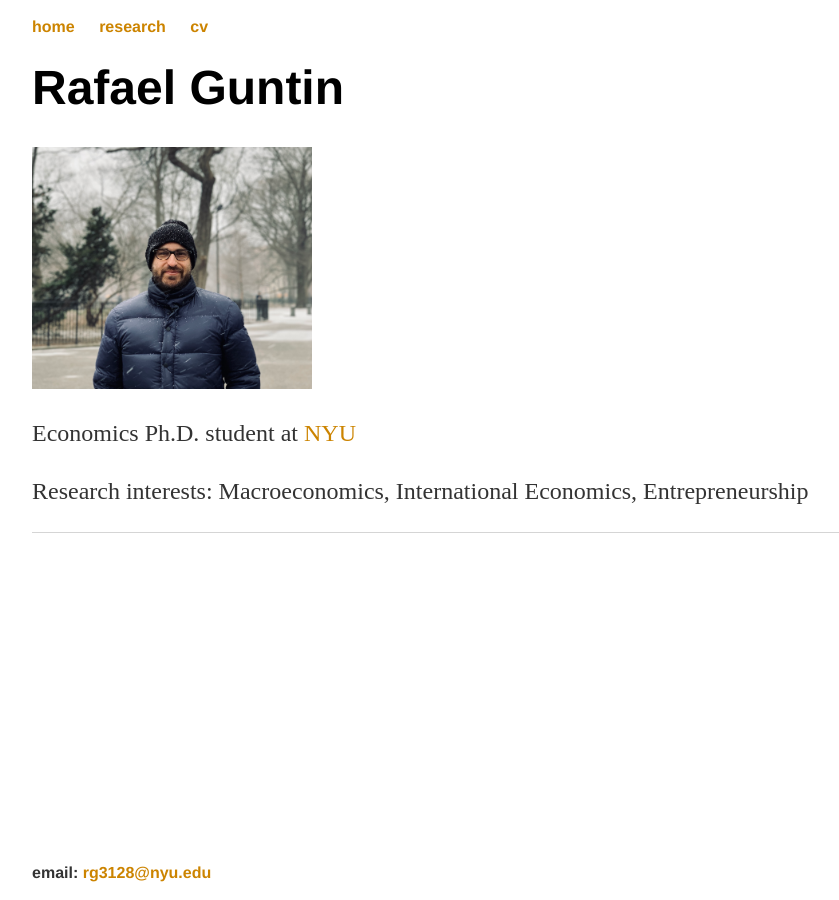
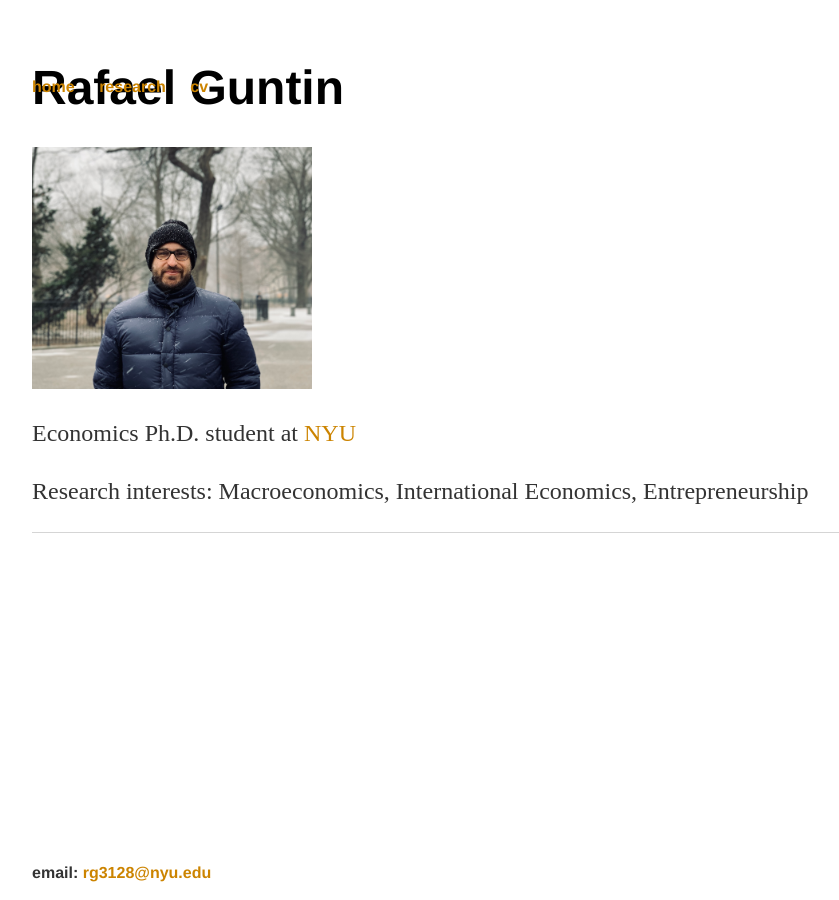
Before and after one commit to rafaguntin/rafaguntin.github.io, a Jekyll site: the page built from index.html, in a window 1280 px wide. Shown: the whole page, without its empty margins (64-903 px from the left). Built offline with Jekyll 4.4.1, drawn with Linux system fonts in a browser that asks for light colours.

Commit message:
Update main.css

```diff
--- a/css/main.css
+++ b/css/main.css
@@ -14,16 +14,8 @@
 
 nav ul, footer ul { font-size: 1em; font-family: 'Helvetica', 'Arial', 'Sans-Serif'; padding: 0px; list-style: none; font-weight: bold; }
 nav ul li, footer ul li { display: inline; margin-right: 20px; }
-nav ul {
-  position: fixed; /* Set the navbar to fixed position */
-  top: 0;
-  width: 100%; /* Full width */
-}
-footer ul {
-  position: fixed; /* Set the navbar to fixed position */
-  bottom: 0; /* Position the navbar at the bottom of the page */
-  width: 100%; /* Full width */
-}
 
+nav ul {position: fixed; width: 100%;}
+footer ul {position: fixed; bottom: 0; width: 100%;}
 
 footer { border-top: 1px solid #d5d5d5; font-size: 1em; }
```
